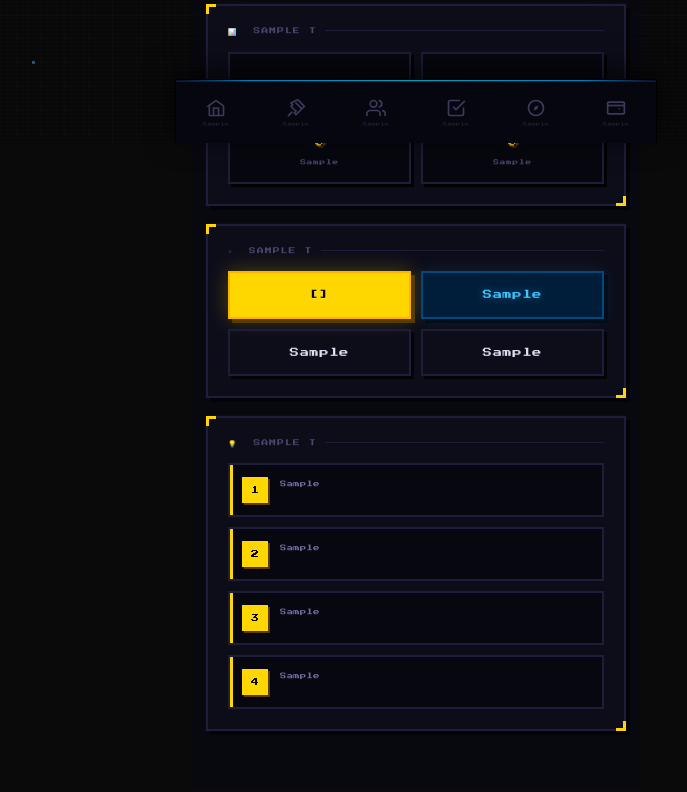
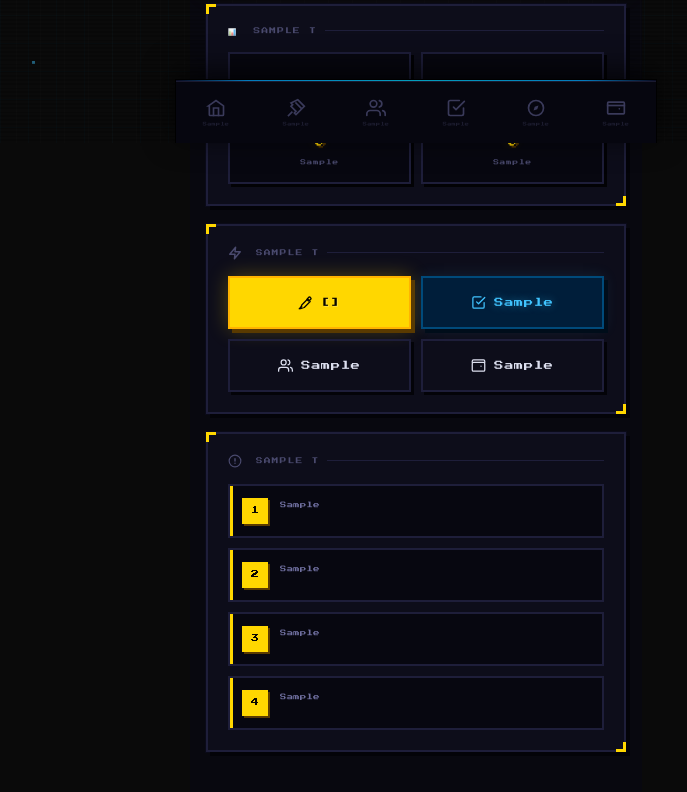
Before and after one commit to isaacmanual3-rgb/mibot, a Python web app: template templates/index.html in a window 1280 px wide. Shown: the part 657-1449 px from the top of the page, without its empty margins (224-911 px from the left). Before the commit the page ends 1388 px from the top, so only its background shows below. Run offline with Jinja, Linux system fonts and the light colour scheme; the template is opened without the code that fills it: most values are stand-ins (such as "Sample title", 1, 10 or a date in 2020); some libraries are stand-ins or nearby versions.

Commit message:
Add files via upload

```diff
--- a/templates/index.html
+++ b/templates/index.html
@@ -882,6 +882,17 @@ canvas#oscCanvas {
 }
 .px-btn-ghost:hover  { transform: translate(-2px,-2px); color: var(--px-gold); border-color: var(--px-gold-dark); box-shadow: 5px 5px 0 0 #030308; }
 .px-btn-ghost:active { transform: translate(2px,2px); box-shadow: 1px 1px 0 0 #030308; }
+
+.px-btn-icon {
+  display: flex;
+  align-items: center;
+  justify-content: center;
+  gap: 8px;
+}
+.px-btn-icon svg {
+  width: 15px; height: 15px;
+  flex-shrink: 0;
+}
 
 .px-claimed-msg {
   text-align: center;
@@ -1247,18 +1258,36 @@ canvas#oscCanvas {
 
     <!-- QUICK ACTIONS -->
     <div class="px-card">
-      <div class="px-label">⚡ &nbsp;{{ t.idx_actions_label }}</div>
+      <div class="px-label">
+        <svg viewBox="0 0 24 24" fill="none" stroke="currentColor" stroke-width="2.5" stroke-linecap="round" stroke-linejoin="round" style="width:14px;height:14px;vertical-align:middle;margin-right:6px"><polygon points="13 2 3 14 12 14 11 22 21 10 12 10 13 2"/></svg>
+        {{ t.idx_actions_label }}
+      </div>
       <div class="px-actions">
-        <a href="{{ url_for('mining') }}" class="px-btn px-btn-gold">{{ t.idx_btn_mining }}</a>
-        <a href="{{ url_for('tasks') }}" class="px-btn px-btn-blue">{{ t.idx_btn_tasks }}</a>
-        <a href="{{ url_for('referrals') }}" class="px-btn px-btn-ghost">{{ t.idx_btn_invite }}</a>
-        <a href="{{ url_for('wallet') }}" class="px-btn px-btn-ghost">{{ t.idx_btn_wallet }}</a>
+        <a href="{{ url_for('mining') }}" class="px-btn px-btn-gold px-btn-icon">
+          <svg viewBox="0 0 24 24" fill="none" stroke="currentColor" stroke-width="2" stroke-linecap="round" stroke-linejoin="round"><path d="M14.7 6.3a1 1 0 000 1.4l1.6 1.6a1 1 0 001.4 0l3-3a1 1 0 000-1.4l-1.6-1.6a1 1 0 00-1.4 0z"/><path d="M6 16l-2 6 6-2 9.5-9.5-4-4z"/><path d="M2 22l4-4"/></svg>
+          {{ t.idx_btn_mining }}
+        </a>
+        <a href="{{ url_for('tasks') }}" class="px-btn px-btn-blue px-btn-icon">
+          <svg viewBox="0 0 24 24" fill="none" stroke="currentColor" stroke-width="2" stroke-linecap="round" stroke-linejoin="round"><path d="M9 11l3 3L22 4"/><path d="M21 12v7a2 2 0 01-2 2H5a2 2 0 01-2-2V5a2 2 0 012-2h11"/></svg>
+          {{ t.idx_btn_tasks }}
+        </a>
+        <a href="{{ url_for('referrals') }}" class="px-btn px-btn-ghost px-btn-icon">
+          <svg viewBox="0 0 24 24" fill="none" stroke="currentColor" stroke-width="2" stroke-linecap="round" stroke-linejoin="round"><path d="M17 21v-2a4 4 0 00-4-4H5a4 4 0 00-4 4v2"/><circle cx="9" cy="7" r="4"/><path d="M23 21v-2a4 4 0 00-3-3.87"/><path d="M16 3.13a4 4 0 010 7.75"/></svg>
+          {{ t.idx_btn_invite }}
+        </a>
+        <a href="{{ url_for('wallet') }}" class="px-btn px-btn-ghost px-btn-icon">
+          <svg viewBox="0 0 24 24" fill="none" stroke="currentColor" stroke-width="2" stroke-linecap="round" stroke-linejoin="round"><rect x="2" y="7" width="20" height="14" rx="2"/><path d="M16 14a1 1 0 100-2 1 1 0 000 2z" fill="currentColor" stroke="none"/><path d="M22 7V5a2 2 0 00-2-2H4a2 2 0 00-2 2v2"/></svg>
+          {{ t.idx_btn_wallet }}
+        </a>
       </div>
     </div>
 
     <!-- HOW IT WORKS -->
     <div class="px-card">
-      <div class="px-label">💡 &nbsp;{{ t.idx_quest_label }}</div>
+      <div class="px-label">
+        <svg viewBox="0 0 24 24" fill="none" stroke="currentColor" stroke-width="2" stroke-linecap="round" stroke-linejoin="round" style="width:14px;height:14px;vertical-align:middle;margin-right:6px"><circle cx="12" cy="12" r="10"/><path d="M12 8v4M12 16h.01" stroke-width="2.5"/></svg>
+        {{ t.idx_quest_label }}
+      </div>
       <div class="px-quest-list">
         <div class="px-quest-item">
           <div class="px-quest-num">1</div>
```
